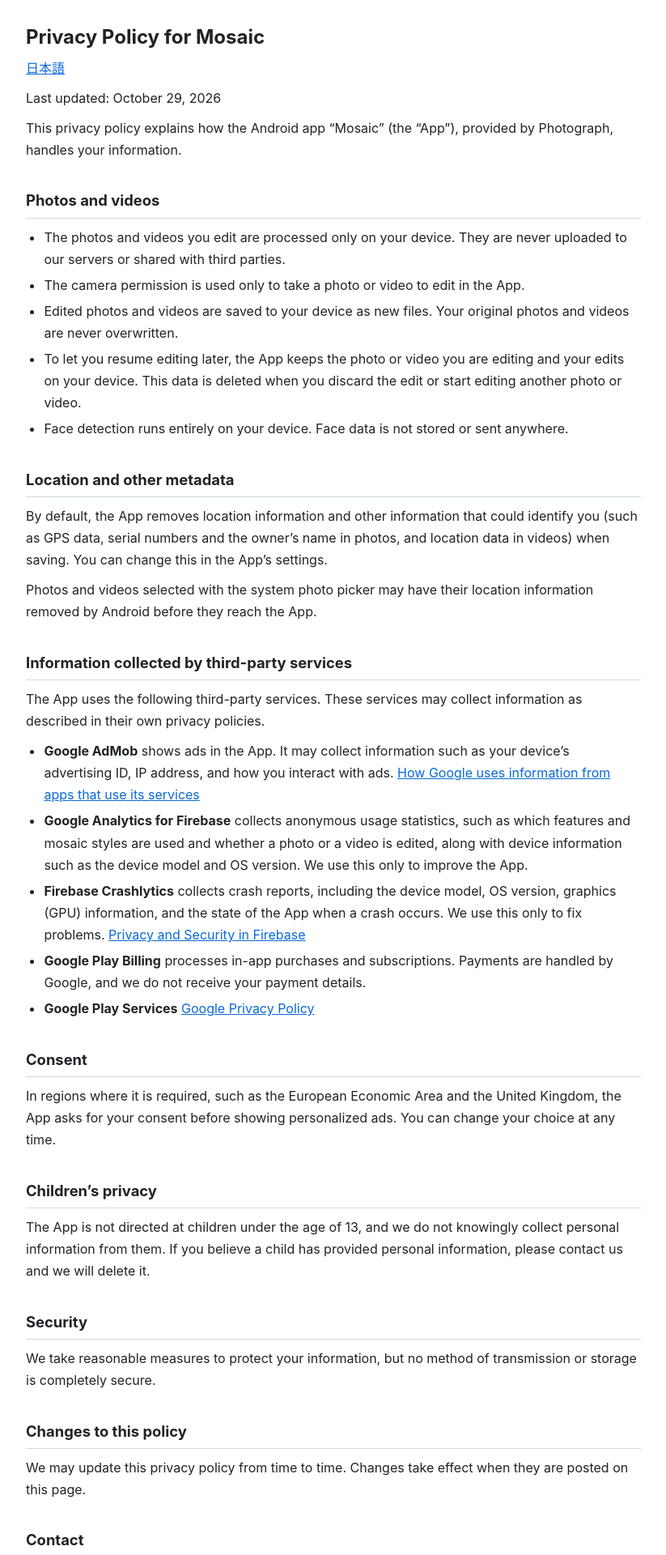
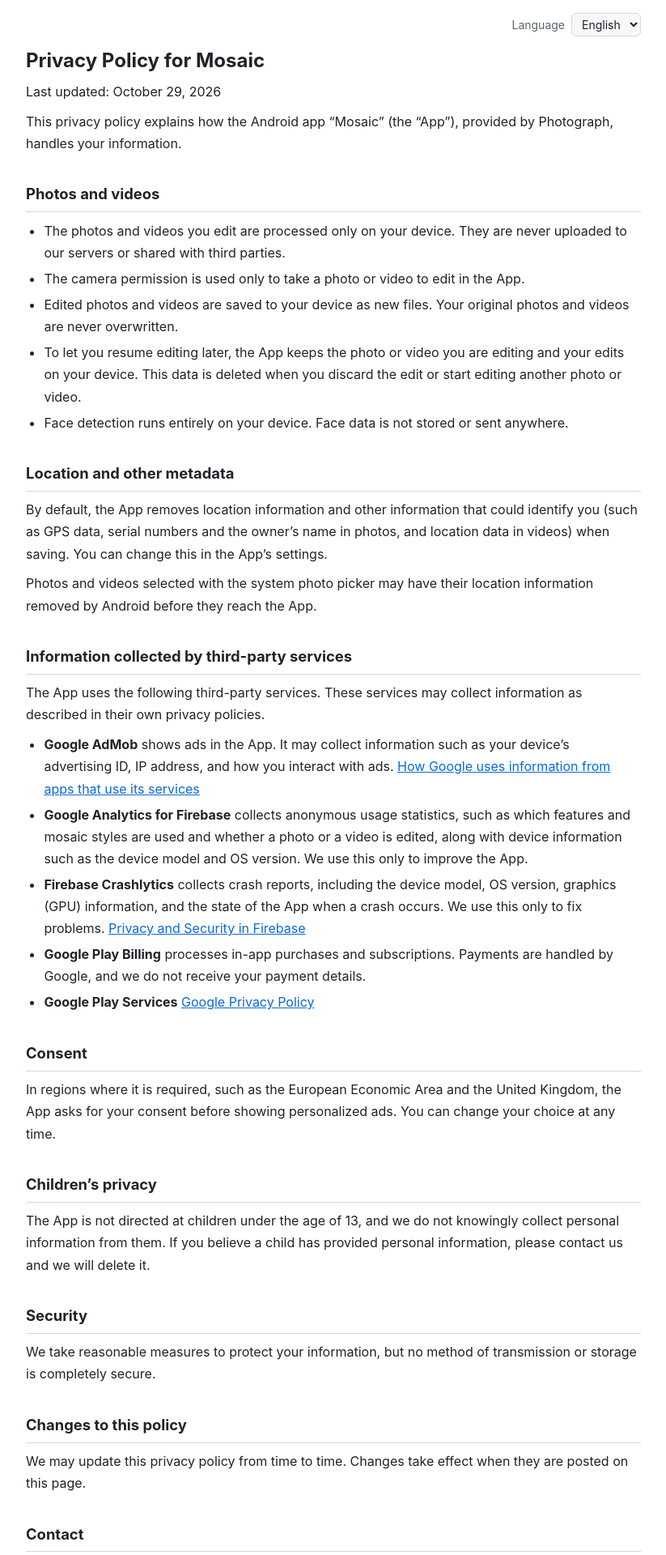
Before and after one commit to photograph-app/privacy-policy, a Jekyll site: the page built from mosaic/index.md, in a window 1280 px wide. Shown: the top 1920 px of the page at 81% size, without its empty margins (228-1051 px from the left). Built offline with Jekyll 4.4.1, drawn with Linux system fonts in a browser that asks for light colours; some of the changed text lies outside the part shown.

Commit message:
本文を言語ごとに分けて1つの言語だけを表示し、ブラウザでは右上の「Language」で切り替えられるようにする
Co-Authored-By: Claude Opus 5.5 <noreply@anthropic.com>

```diff
--- a/_layouts/default.html
+++ b/_layouts/default.html
@@ -1,12 +1,23 @@
 <!DOCTYPE html>
-<html lang="{{ page.lang | default: 'en' }}">
+<html lang="en">
 <head>
   <meta charset="utf-8">
   <meta name="viewport" content="width=device-width, initial-scale=1">
   <title>{{ page.title | default: site.title }}</title>
   <script>
-    // アプリから ?theme=dark を付けて開いた時だけダークモードにする(ブラウザで開いた時は明るいまま)
-    if (/[?&]theme=dark(&|$)/.test(location.search)) document.documentElement.classList.add('dark');
+    (function () {
+      var params = new URLSearchParams(location.search);
+      var root = document.documentElement;
+      // アプリから ?theme=dark を付けて開いた時だけダークモードにする(ブラウザで開いた時は明るいまま)
+      var isApp = params.get('theme') === 'dark';
+      if (isApp) root.classList.add('dark', 'app');
+      // 表示する言語: ?lang= の指定(アプリは端末の言語を付けて開く)、無ければブラウザの言語。対応していない言語は英語
+      var supported = ['en', 'ja'];
+      var lang = (params.get('lang') || navigator.language || 'en').slice(0, 2).toLowerCase();
+      if (supported.indexOf(lang) < 0) lang = 'en';
+      root.setAttribute('lang', lang);
+      root.classList.add('js');
+    })();
   </script>
   <style>
     :root {
@@ -15,6 +26,7 @@
       --sub: #59636e;
       --link: #0969da;
       --border: #d1d9e0;
+      --control: #f6f8fa;
     }
     html.dark {
       color-scheme: dark;
@@ -23,6 +35,7 @@
       --sub: #a0a0a0;
       --link: #7ab7ff;
       --border: #333333;
+      --control: #1c1c1e;
     }
     html { background: var(--bg); }
     body {
@@ -45,9 +58,51 @@
     hr { border: 0; border-top: 1px solid var(--border); margin: 2.5em 0; }
     table { border-collapse: collapse; width: 100%; }
     th, td { border: 1px solid var(--border); padding: 6px 10px; text-align: left; }
+
+    /* 言語の切り替え。スクリプトが動かない時は全言語を並べて表示する */
+    .lang-switch { display: none; justify-content: flex-end; align-items: center; gap: 8px; font-size: 14px; color: var(--sub); }
+    .lang-switch select {
+      font: inherit;
+      color: var(--text);
+      background: var(--control);
+      border: 1px solid var(--border);
+      border-radius: 6px;
+      padding: 4px 8px;
+    }
+    html.js .lang-switch { display: flex; }
+    html.app .lang-switch { display: none; }
+    html.js .lang-section { display: none; }
+    html.js:lang(en) .lang-section:lang(en),
+    html.js:lang(ja) .lang-section:lang(ja) { display: block; }
   </style>
 </head>
 <body>
+<div class="lang-switch">
+  <label for="lang-select">Language</label>
+  <select id="lang-select">
+    <option value="en">English</option>
+    <option value="ja">日本語</option>
+  </select>
+</div>
 {{ content }}
+<script>
+  (function () {
+    var root = document.documentElement;
+    var select = document.getElementById('lang-select');
+    // 言語ごとの本文が無いページ(一覧など)では切り替えを出さない
+    if (!document.querySelector('.lang-section')) {
+      select.parentNode.remove();
+      return;
+    }
+    select.value = root.getAttribute('lang');
+    select.addEventListener('change', function () {
+      root.setAttribute('lang', select.value);
+      // 選んだ言語を URL に残し、共有や再読み込みでも同じ言語で開けるようにする
+      var params = new URLSearchParams(location.search);
+      params.set('lang', select.value);
+      history.replaceState(null, '', location.pathname + '?' + params.toString() + location.hash);
+    });
+  })();
+</script>
 </body>
 </html>
--- a/mosaic/index.md
+++ b/mosaic/index.md
@@ -2,9 +2,8 @@
 title: Privacy Policy - Mosaic
 ---
 
+<div class="lang-section" lang="en" markdown="1">
 # Privacy Policy for Mosaic
-
-[日本語](#日本語)
 
 Last updated: October 29, 2026
 
@@ -57,9 +56,9 @@ We may update this privacy policy from time to time. Changes take effect when th
 
 If you have any questions about this privacy policy, please contact us at [photograph.app@gmail.com](mailto:photograph.app@gmail.com).
 
----
+</div>
 
-## 日本語
+<div class="lang-section" lang="ja" markdown="1">
 
 # 「モザイク」プライバシーポリシー
 
@@ -113,3 +112,5 @@ If you have any questions about this privacy policy, please contact us at [photo
 ## お問い合わせ
 
 このプライバシーポリシーに関するお問い合わせは、[photograph.app@gmail.com](mailto:photograph.app@gmail.com) までご連絡ください。
+
+</div>
```
Also changed, not shown: README.md.
